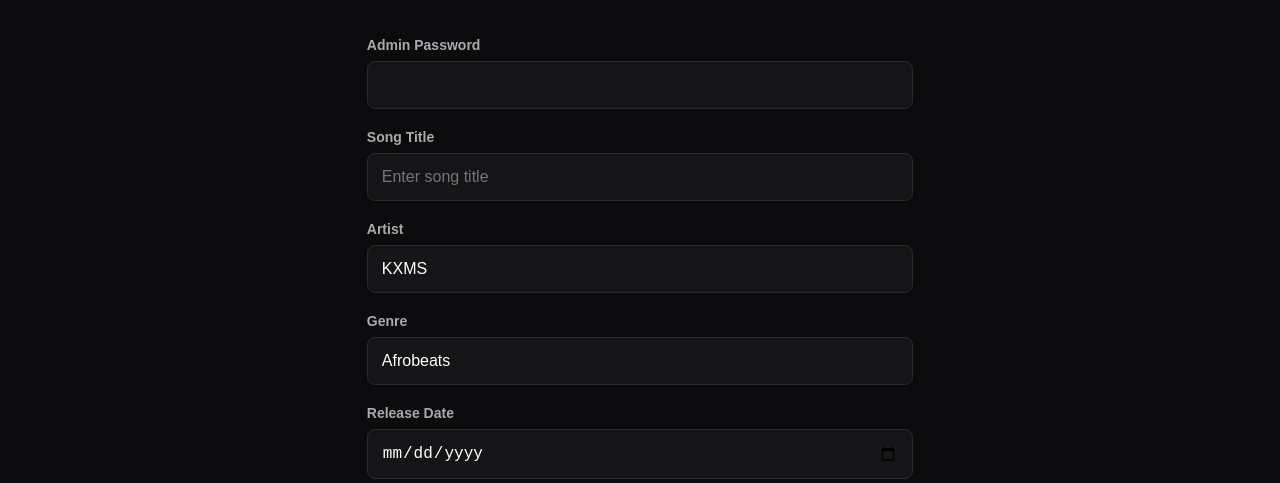
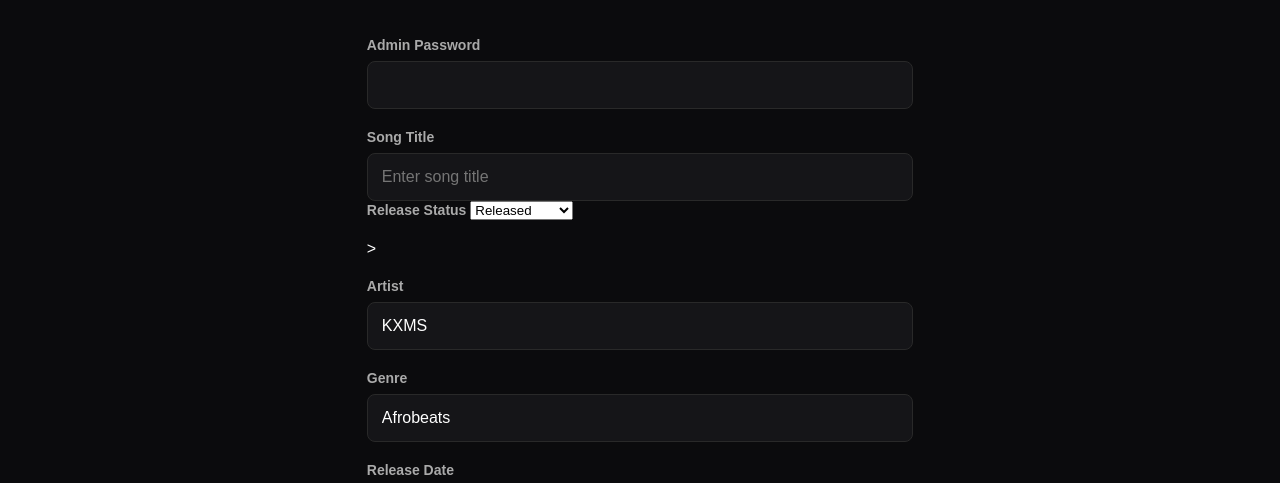
Before and after one commit to kxmson/Kxms-Muzik-, a website: page public/admin.html in a window 1280 px wide. Shown: the part 253-736 px from the top of the page. Drawn offline with Linux system fonts and the light colour scheme.

Commit message:
Add release status selection to admin form
Added a label and select dropdown for release status.

```diff
--- a/public/admin.html
+++ b/public/admin.html
@@ -169,6 +169,19 @@
           name="title"
           placeholder="Enter song title"
           required
+          <label>
+  Release Status
+
+  <select name="status">
+    <option value="released">
+      Released
+    </option>
+
+    <option value="coming-soon">
+      Coming Soon
+    </option>
+  </select>
+</label>
         >
       </label>
 
```
